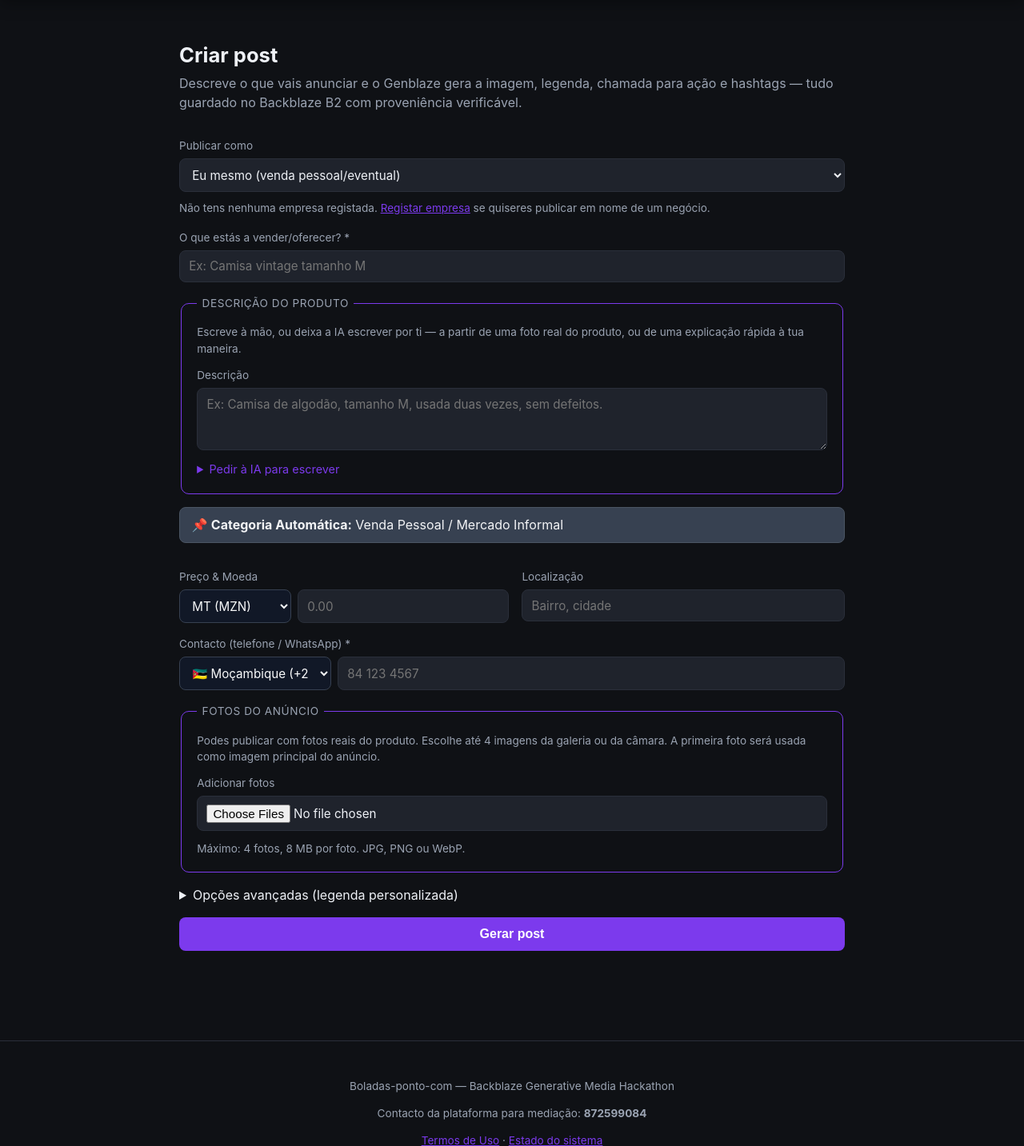
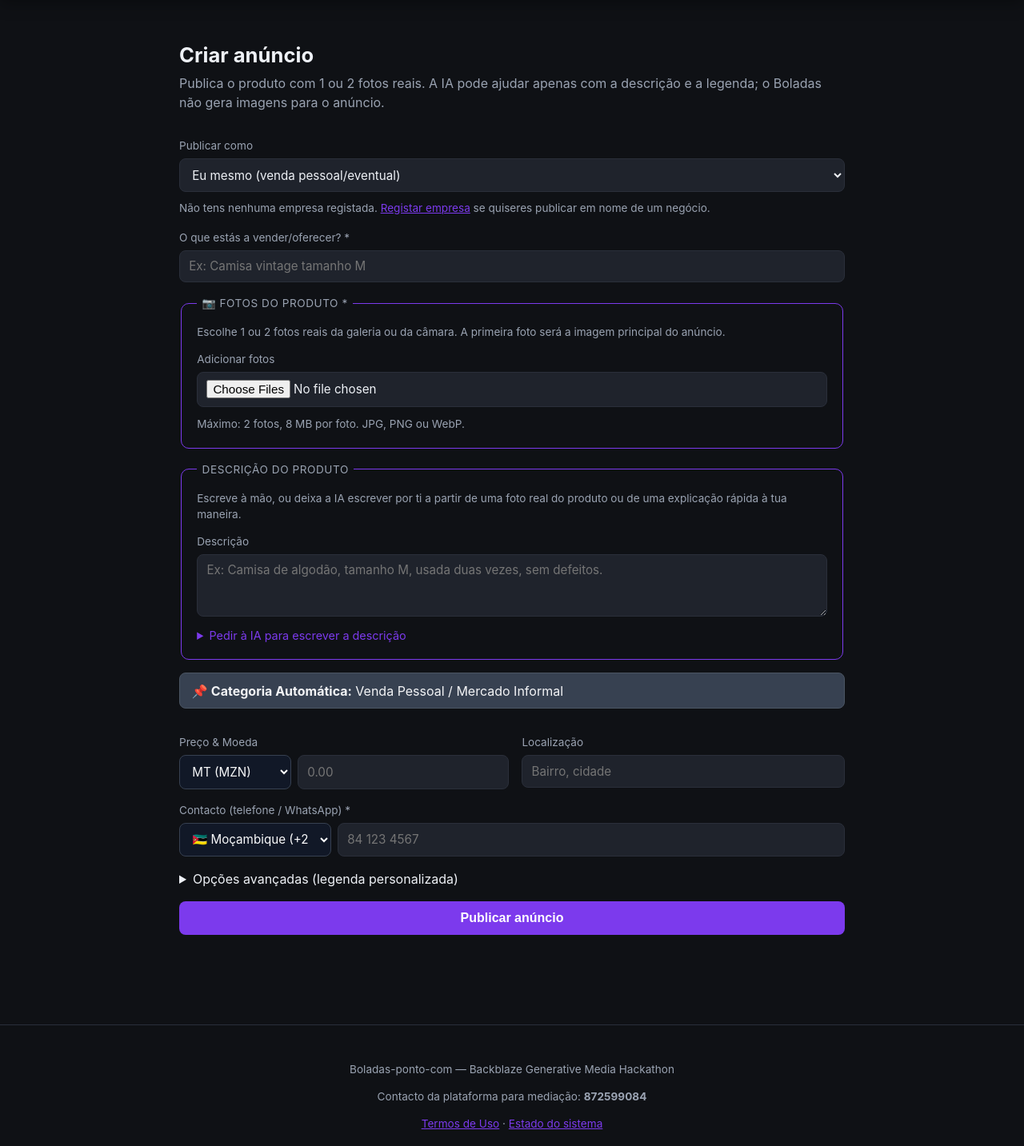
Before and after one commit to Progaminy/boladas-ponto-com, a FastAPI app: template app/templates/create.html in a window 1280 px wide. Shown: the part 59-1492 px from the top of the page at 80% size. After the commit the page ends 1471 px from the top, so only its background shows below. Run offline with FastAPI, Linux system fonts and the light colour scheme; the template is opened without the code that fills it, so the values that code supplies are empty.

Commit message:
Show two-photo picker directly in create form

```diff
--- a/app/templates/create.html
+++ b/app/templates/create.html
@@ -1,8 +1,8 @@
 {% extends "base.html" %}
-{% block title %}Criar post — Boladas-ponto-com{% endblock %}
+{% block title %}Criar anúncio — Boladas-ponto-com{% endblock %}
 {% block content %}
-<h1>Criar post</h1>
-<p class="subtitle">Descreve o que vais anunciar e o Genblaze gera a imagem, legenda, chamada para ação e hashtags — tudo guardado no Backblaze B2 com proveniência verificável.</p>
+<h1>Criar anúncio</h1>
+<p class="subtitle">Publica o produto com 1 ou 2 fotos reais. A IA pode ajudar apenas com a descrição e a legenda; o Boladas não gera imagens para o anúncio.</p>
 
 <form id="post-form">
   <div class="field">
@@ -29,10 +29,26 @@
   </div>
 
   <fieldset class="describe-box">
+    <legend>📷 Fotos do produto *</legend>
+    <p class="muted describe-hint">
+      Escolhe 1 ou 2 fotos reais da galeria ou da câmara. A primeira foto será a imagem principal do anúncio.
+    </p>
+    <div class="field">
+      <label for="post_photos">Adicionar fotos</label>
+      <input type="file" id="post_photos" name="post_photos"
+             accept="image/jpeg,image/png,image/webp" multiple required />
+      <p class="muted" style="margin:0.35rem 0 0; font-size:0.85rem;">
+        Máximo: 2 fotos, 8 MB por foto. JPG, PNG ou WebP.
+      </p>
+    </div>
+    <div id="post-photo-preview" style="display:flex; gap:0.55rem; flex-wrap:wrap;"></div>
+  </fieldset>
+
+  <fieldset class="describe-box">
     <legend>Descrição do produto</legend>
     <p class="muted describe-hint">
-      Escreve à mão, ou deixa a IA escrever por ti — a partir de uma foto real
-      do produto, ou de uma explicação rápida à tua maneira.
+      Escreve à mão, ou deixa a IA escrever por ti a partir de uma foto real
+      do produto ou de uma explicação rápida à tua maneira.
     </p>
 
     <div class="field">
@@ -43,7 +59,7 @@
     </div>
 
     <details class="describe-ai">
-      <summary>Pedir à IA para escrever</summary>
+      <summary>Pedir à IA para escrever a descrição</summary>
 
       <div class="field">
         <label for="explicacao">Explica por palavras tuas (opcional se enviares foto)</label>
@@ -52,7 +68,7 @@
       </div>
 
       <div class="field">
-        <label for="foto_descricao">Ou envia uma foto do produto</label>
+        <label for="foto_descricao">Ou envia uma foto para a IA descrever</label>
         <input type="file" id="foto_descricao" accept="image/jpeg,image/png,image/webp" />
       </div>
 
@@ -117,7 +133,7 @@
     <summary style="cursor:pointer;">Opções avançadas (legenda personalizada)</summary>
     <div class="field" style="margin-top:0.8rem;">
       <label for="theme">Tema ou ideia do post</label>
-      <input type="text" id="theme" name="theme" maxlength="200" placeholder="Deixa em branco para usar a descrição acima" />
+      <input type="text" id="theme" name="theme" maxlength="200" placeholder="Deixa em branco para usar o nome do produto" />
     </div>
     <div class="field-row">
       <div class="field">
@@ -146,13 +162,9 @@
       <label for="call_to_action">Chamada para ação</label>
       <input type="text" id="call_to_action" name="call_to_action" maxlength="120" value="Contacta-me já!" />
     </div>
-    <div class="field">
-      <label for="color_reference">Cores ou referência visual (opcional)</label>
-      <input type="text" id="color_reference" name="color_reference" maxlength="60" placeholder="Ex: laranja e preto" />
-    </div>
   </details>
 
-  <button type="submit" id="submit-btn">Gerar post</button>
+  <button type="submit" id="submit-btn">Publicar anúncio</button>
   <div id="status-banner" class="status-banner"></div>
 </form>
 
```
